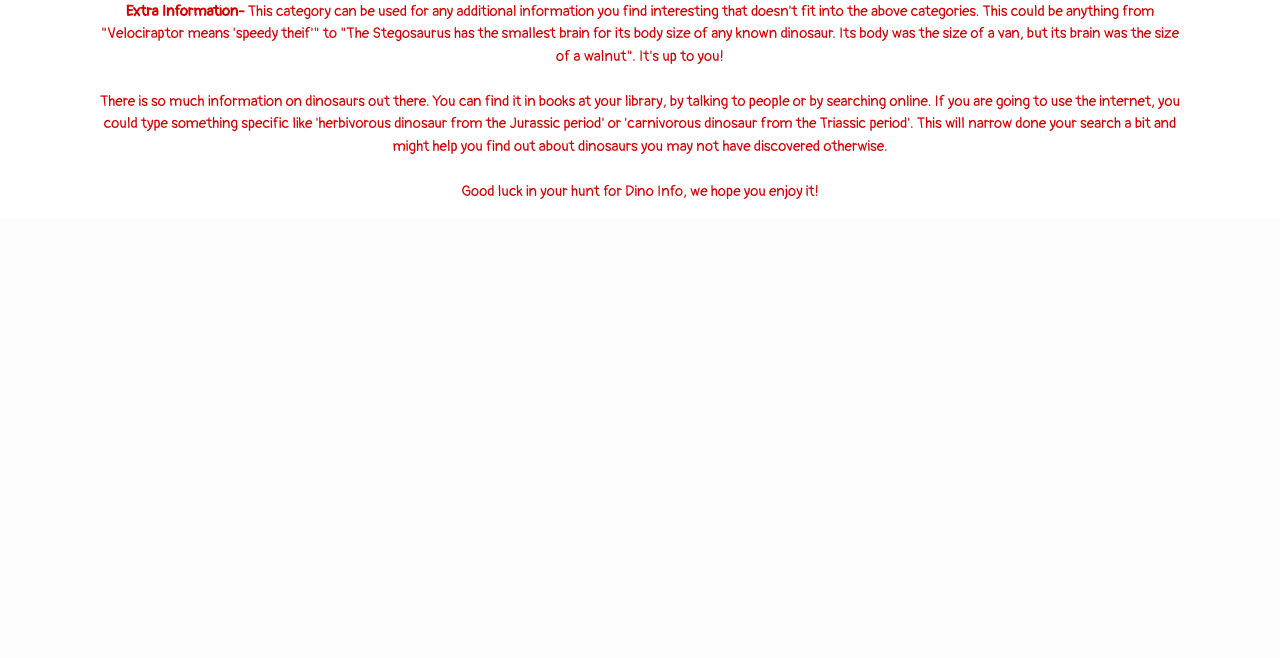
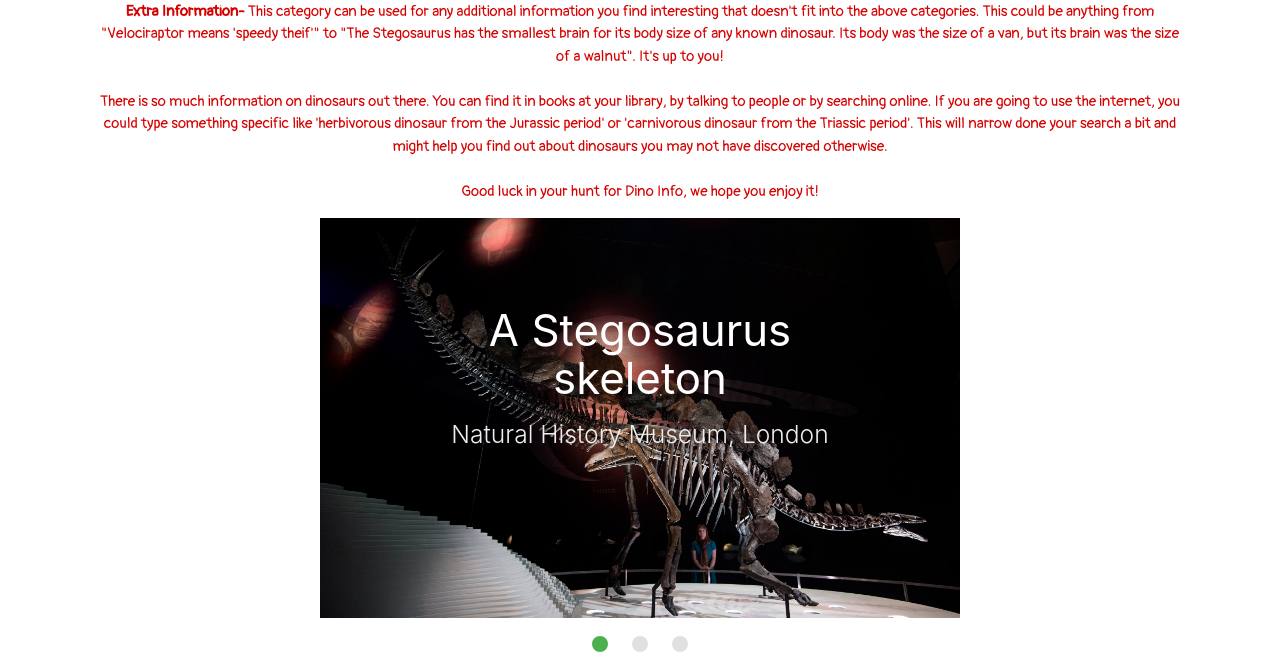
Before and after one commit to Code-Institute-Submissions/NickBaker11-Milestone-no-3_resub, a Flask app: page / in a window 1280 px wide. Shown: the part 982-1640 px from the top of the page. Before the commit the page ends 1181 px from the top, so only its background shows below. Run offline with Flask 2, Linux system fonts and the light colour scheme; a database or web service that is not in the repository returns one stand-in record (values such as "Sample title"); some libraries are stand-ins or nearby versions.

Commit message:
Viewport resizing issues fixed, sliding images added to index

```diff
--- a/static/css/style.css
+++ b/static/css/style.css
@@ -1,5 +1,7 @@
 @import url('https://fonts.googleapis.com/css2?family=Open+Sans+Condensed:wght@300&display=swap');
 @import url('https://fonts.googleapis.com/css2?family=Pangolin&display=swap');
+
+
 .container{
     margin: 0;
     padding: 0;
@@ -47,7 +49,6 @@ li{
     font-family: Pangolin, 'sans-serf';
 }
 #data{
-    font-size: 120%;
     text-align: center;
     border: solid 3px #d50000;
     margin: 3rem 6rem;
@@ -58,12 +59,6 @@ li{
 }
 #data_btns{
     text-align: center;
-}
-.content {
-  padding: 0 18px;
-  display: none;
-  overflow: hidden;
-  background-color: #f1f1f1;
 }
 #add_info_btn{
   bottom: 0;
@@ -111,3 +106,17 @@ a:hover {
     background-color: #d50000;
     text-align: center;
 }
+.slider{
+    max-width: 50%;
+    margin-left: auto;
+    margin-right: auto;
+}
+.img_slides{
+    height: 100%;
+    width: 100%;
+}
+@media only screen and (max-width: 450px){
+ #top{
+     text-align: left;
+ }
+}
--- a/static/javascript/main.js
+++ b/static/javascript/main.js
@@ -10,3 +10,7 @@ document.addEventListener('DOMContentLoaded', function() {
     var elems = document.querySelectorAll('.collapsible');
     var instances = M.Collapsible.init(elems);
   });
+    document.addEventListener('DOMContentLoaded', function() {
+    var elems = document.querySelectorAll('.slider');
+    var instances = M.Slider.init(elems);
+  });
--- a/templates/base.html
+++ b/templates/base.html
@@ -27,8 +27,8 @@
       <!-- navbar -->
         <div id="top" class="nav-wrapper #212121 grey darken-4">
           <a
-            href="{{ url_for('index') }}"
-            class="brand-logo red-text text-accent-4"
+            href="{{ url_for('index') }}" id="title"
+            class="brand-logo red-text text-accent-4 left"
             >The Dino Database</a
           >
           <a href="#" data-target="mobile-demo" class="sidenav-trigger right red-text text-accent-4"
--- a/templates/database.html
+++ b/templates/database.html
@@ -11,7 +11,7 @@
     {% for info in dinoInfo %}
     <div id="data" class="row">
       <br>
-      <div id="data_info" class="col s4 offset-s4">
+      <div id="data_info" class="col s12 m4 offset-m4">
         <span class="cat-names">Name:</span> {{info.name}}<br>
         <span class="cat-names">Time Period:</span> {{info.time_period}}<br>
         <span class="cat-names">Diet:</span> {{info.diet}}<br>
@@ -22,7 +22,7 @@
         <br>
       </div>
 
-      <div id="data_btns" class="col s2">
+      <div id="data_btns" class="col s12 m2">
         <a
           href="{{ url_for('edit_info', info_id=info._id) }}"
           id="edit_info_btn"
--- a/templates/index.html
+++ b/templates/index.html
@@ -1,43 +1,127 @@
-{% extends 'base.html' %}
-
-{% block content%}
+{% extends 'base.html' %} {% block content%}
 <div class="general_text_rule">
   <h2>Welcome to your Dinosaur Database!</h2>
 
-        If you want to learn about dinosaurs and store what you've learnt, you're in the right place! This page will allow you to scour the internet for information on these long vanished lizards (Dinosaur means terrible-lizard) and store some of that information on our database so that you can look back at it whenever you like. Each Dinosaur will have a database entry like the one below.<br>
-        <br>
+  If you want to learn about dinosaurs and store what you've learnt, you're in
+  the right place! This page will allow you to scour the internet for
+  information on these long vanished lizards (Dinosaur means terrible-lizard)
+  and store some of that information on our database so that you can look back
+  at it whenever you like. Each Dinosaur will have a database entry like the one
+  below.<br />
+  <br />
   <span id="db_example">
     <!-- database example -->
-        <span class="cat-names">Name:</span>  {{info.name}}<br>
-        <span class="cat-names">Time Period:</span>  {{info.time_period}}<br>
-        <span class="cat-names">Diet:</span>  {{info.diet}}<br>
-        <span class="cat-names">Height:</span>  {{info.height}}<br>
-        <span class="cat-names">Speed:</span>  {{info.speed}}<br>
-        <span class="cat-names">Discovered in:</span>  {{info.discovered_in}}<br>
-        <span class="cat-names">Extra Information:</span>  {{info.extra_information}}<br>
-        <br>
+    <span class="cat-names">Name:</span> {{info.name}}<br />
+    <span class="cat-names">Time Period:</span> {{info.time_period}}<br />
+    <span class="cat-names">Diet:</span> {{info.diet}}<br />
+    <span class="cat-names">Height:</span> {{info.height}}<br />
+    <span class="cat-names">Speed:</span> {{info.speed}}<br />
+    <span class="cat-names">Discovered in:</span> {{info.discovered_in}}<br />
+    <span class="cat-names">Extra Information:</span>
+    {{info.extra_information}}<br />
+    <br />
   </span>
-        <p>We have already made some entries to the database for you. Click below to go to the databse and familiarlise yourself before you begin your research. Further down there is more helpful tips about what to put in each of the available categories.</p>
-        <a href="{{ url_for('main_page') }}" class=" #000000 black #d50000 red-text text-accent-4 btn hoverable"><i class="arrow_forward">Go to Database</i></a><br>
-        <br>
-        <hr>
-        <h5>"Dinosaurs may be extinct from the face of the planet, but they are alive and well in our imaginations."- Steve Miller</h5>
-        <hr>
-        <p >
-        <br>
-        There are 6 categories for you to fill out- Name, Time Period, Diet, Height, Speed and Discovered in. To help you, we will explain each category a little.
-        <span>Name-</span>  The given name of each dinosaur such as Tyrannosaurus Rex<br>
-        <span class="cat-names">Time Period-</span>  Dinosaurs lived in what we call the Mesozoic Era, which is split into three different time periods- Triassic, Jurassic and Cretaceous. You will be able to pick one of these three options for this category.<br>
-        <span class="cat-names">Diet-</span>  There are three types of dinosaur diet: Herbivore (vegetarian), Carnivore (meat eater) and Omnivore (eats both meat and vegetation)<br>
-        <span class="cat-names">Height-</span>  Some dinosaurs were very small and others were very, very big. Most information you find on height will be an average, but if you find a record height, you can put that in if you want<br>
-        <span class="cat-names">Speed-</span>  As dinosaurs aren't alive anymore, we can't measure their speed on a racetrack. However, scientists have used amazing technology to get what they believe to be quite accurate guesses on how fast a dinosaur could of ran<br>
-        <span class="cat-names">Discovered in-</span>  This category is for the place that dinosaur skeletons have been found. Sound dinosaurs will have been found in a few different spots. You can be as specific as you like with this category, putting a continent like North America, a US state such as Arizona where lots of dinosaurs bones have been found or even a town like Faith where the Tyrannosaurus Rex skeleton 'Sue' was discovered<br>
-        <span class="cat-names">Extra Information-</span>  This category can be used for any additional information you find interesting that doesn't fit into the above categories. This could be anything from "Velociraptor means 'speedy theif'" to "The Stegosaurus has the smallest brain for its body size of any known dinosaur. Its body was the size of a van, but its brain was the size of a walnut". It's up to you!
-        <br>
+  <p>
+    We have already made some entries to the database for you. Click below to go
+    to the databse and familiarlise yourself before you begin your research.
+    Further down there is more helpful tips about what to put in each of the
+    available categories.
+  </p>
+  <a
+    href="{{ url_for('main_page') }}"
+    class="#000000 black #d50000 red-text text-accent-4 btn hoverable"
+    ><i class="arrow_forward">Go to Database</i></a
+  ><br />
+  <br />
+  <hr />
+  <h5>
+    "Dinosaurs may be extinct from the face of the planet, but they are alive
+    and well in our imaginations."- Steve Miller
+  </h5>
+  <hr />
+  <p>
+    <br />
+    There are 6 categories for you to fill out- Name, Time Period, Diet, Height,
+    Speed and Discovered in. To help you, we will explain each category a
+    little.
+    <span>Name-</span> The given name of each dinosaur such as Tyrannosaurus
+    Rex<br />
+    <span class="cat-names">Time Period-</span> Dinosaurs lived in what we call
+    the Mesozoic Era, which is split into three different time periods-
+    Triassic, Jurassic and Cretaceous. You will be able to pick one of these
+    three options for this category.<br />
+    <span class="cat-names">Diet-</span> There are three types of dinosaur diet:
+    Herbivore (vegetarian), Carnivore (meat eater) and Omnivore (eats both meat
+    and vegetation)<br />
+    <span class="cat-names">Height-</span> Some dinosaurs were very small and
+    others were very, very big. Most information you find on height will be an
+    average, but if you find a record height, you can put that in if you want<br />
+    <span class="cat-names">Speed-</span> As dinosaurs aren't alive anymore, we
+    can't measure their speed on a racetrack. However, scientists have used
+    amazing technology to get what they believe to be quite accurate guesses on
+    how fast a dinosaur could of ran<br />
+    <span class="cat-names">Discovered in-</span> This category is for the place
+    that dinosaur skeletons have been found. Sound dinosaurs will have been
+    found in a few different spots. You can be as specific as you like with this
+    category, putting a continent like North America, a US state such as Arizona
+    where lots of dinosaurs bones have been found or even a town like Faith
+    where the Tyrannosaurus Rex skeleton 'Sue' was discovered<br />
+    <span class="cat-names">Extra Information-</span> This category can be used
+    for any additional information you find interesting that doesn't fit into
+    the above categories. This could be anything from "Velociraptor means
+    'speedy theif'" to "The Stegosaurus has the smallest brain for its body size
+    of any known dinosaur. Its body was the size of a van, but its brain was the
+    size of a walnut". It's up to you!
+    <br />
 
-        <br>There is so much information on dinosaurs out there. You can find it in books at your library, by talking to people or by searching online. If you are going to use the internet, you could type something specific like 'herbivorous dinosaur from the Jurassic period' or 'carnivorous dinosaur from the Triassic period'. This will narrow done your search a bit and might help you find out about dinosaurs you may not have discovered otherwise.<br>
-        <br>
+    <br />There is so much information on dinosaurs out there. You can find it
+    in books at your library, by talking to people or by searching online. If
+    you are going to use the internet, you could type something specific like
+    'herbivorous dinosaur from the Jurassic period' or 'carnivorous dinosaur
+    from the Triassic period'. This will narrow done your search a bit and might
+    help you find out about dinosaurs you may not have discovered otherwise.<br />
+    <br />
     Good luck in your hunt for Dino Info, we hope you enjoy it!
   </p>
 </div>
+<div class="slider">
+  <ul class="slides">
+    <li>
+      <img
+        class="img_slides"
+        src="{{ url_for('static', filename='images/steg.jpg') }}"
+      />
+      <div class="caption center-align">
+        <h3>A Stegosaurus skeleton</h3>
+        <h5 class="light grey-text text-lighten-3">
+          Natural History Museum, London
+        </h5>
+      </div>
+    </li>
+    <li>
+      <img
+        class="img_slides"
+        src="{{ url_for('static', filename='images/trex.jpg') }}"
+      />
+      <div class="caption left-align light red-text text-accent-4">
+        <h3>A Tyrannosaurus Rex skeleton</h3>
+        <h5>
+          The Field Museum, Chicago, Illinois
+        </h5>
+      </div>
+    </li>
+    <li>
+      <img
+        class="img_slides"
+        src="{{ url_for('static', filename='images/titanosaur.jpg') }}"
+      />
+      <div class="caption right-align light black-text">
+        <h3>A Titanosaurus skeleton</h3>
+        <h5 class="light black-text">
+          The Field Museum, Chicago, Illinois
+        </h5>
+      </div>
+    </li>
+  </ul>
+</div>
 {% endblock %}
```
Also changed, not shown: README.md, static/images/steg.jpg (added), static/images/titanosaur.jpg (added), static/images/trex.jpg (added). Lines whose indentation alone changed are shown as unchanged.
